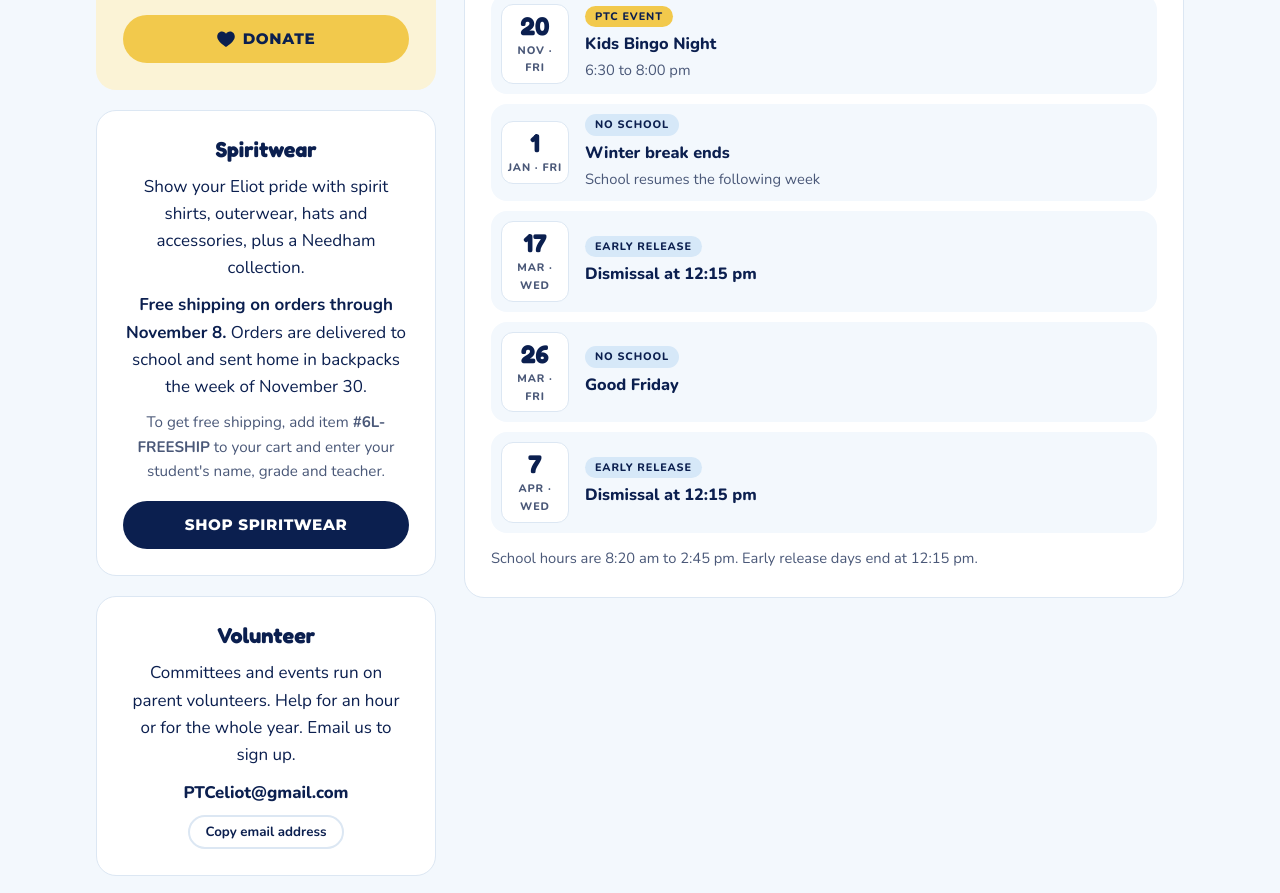
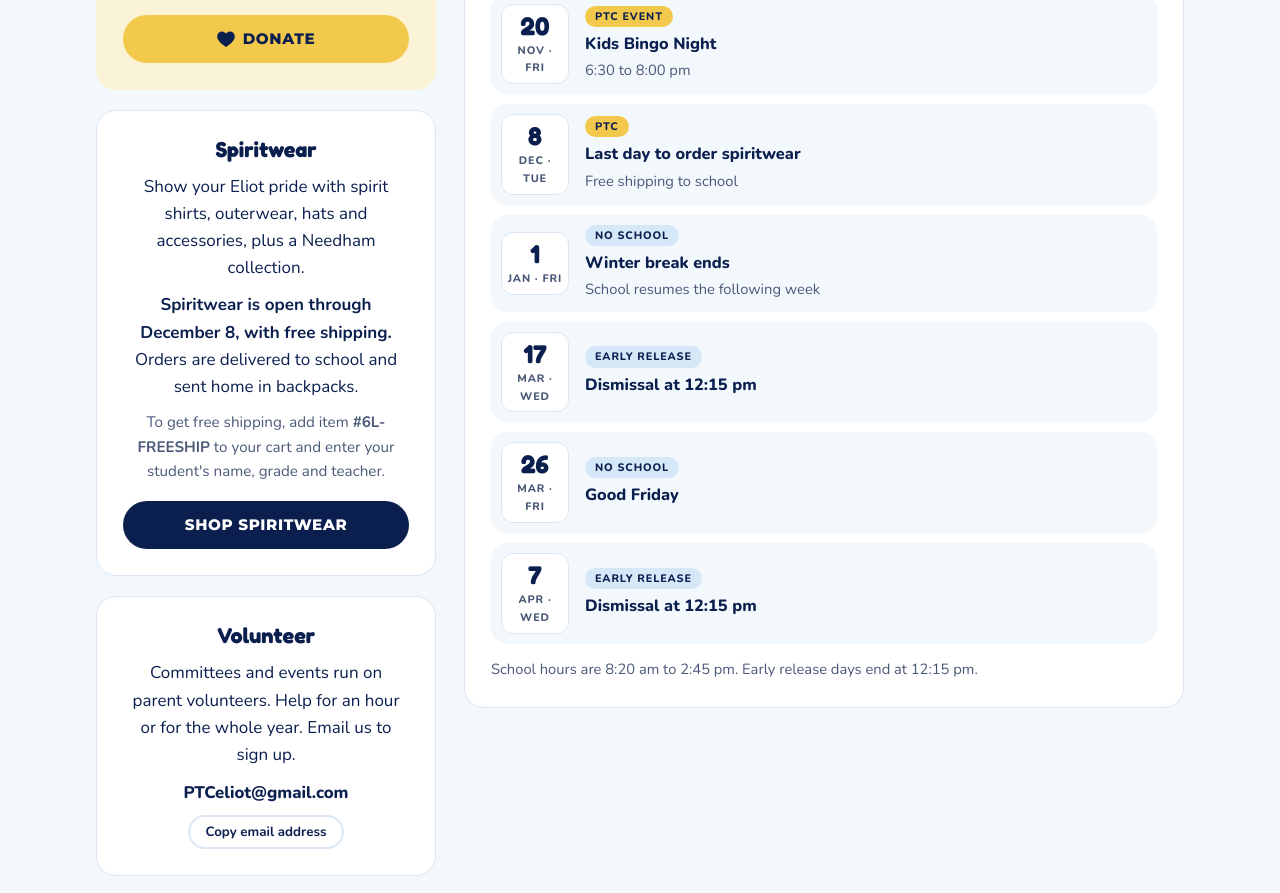
Before and after one commit to Eliot-PTC/website, a plain HTML site: page index.html in a window 1280 px wide. Shown: the part 862-1755 px from the top of the page. Drawn offline with nearby package versions, Linux system fonts and the light colour scheme.

Commit message:
Extend spiritwear ordering through December 8
Co-Authored-By: Claude Opus 5.5 <noreply@anthropic.com>
Claude-Session: https://claude.ai/code/session_01WgYhNCSUrqtHTWCfyZ4xKN

```diff
--- a/index.html
+++ b/index.html
@@ -266,7 +266,7 @@ footer{background:var(--footer);border-top:1px solid rgba(255,255,255,.12);paddi
       <div class="card center" id="spiritwear">
         <h2>Spiritwear</h2>
         <p>Show your Eliot pride with spirit shirts, outerwear, hats and accessories, plus a Needham collection.</p>
-        <p><strong>Free shipping on orders through November 8.</strong> Orders are delivered to school and sent home in backpacks the week of November&nbsp;30.</p>
+        <p><strong>Spiritwear is open through December 8, with free shipping.</strong> Orders are delivered to school and sent home in backpacks.</p>
         <p class="sw-how">To get free shipping, add item <strong>#6L-FREESHIP</strong> to your cart and enter your student's name, grade and teacher.</p>
         <a class="btn blue block" href="https://www.amerasport.com/ELIOT-SCHOOL/departments/2081/" target="_blank" rel="noopener">Shop spiritwear</a>
       </div>
@@ -293,6 +293,7 @@ footer{background:var(--footer);border-top:1px solid rgba(255,255,255,.12);paddi
         <li><div class="day"><b>3</b><span>Nov · Tue</span></div><div class="what"><span class="kind">No school</span><strong>Election Day</strong></div></li>
         <li><div class="day"><b>11</b><span>Nov · Wed</span></div><div class="what"><span class="kind">No school</span><strong>Veterans Day</strong></div></li>
         <li><div class="day"><b>20</b><span>Nov · Fri</span></div><div class="what"><span class="kind ptc">PTC event</span><strong>Kids Bingo Night</strong><small>6:30 to 8:00 pm</small></div></li>
+        <li><div class="day"><b>8</b><span>Dec · Tue</span></div><div class="what"><span class="kind ptc">PTC</span><strong>Last day to order spiritwear</strong><small>Free shipping to school</small></div></li>
         <li><div class="day"><b>1</b><span>Jan · Fri</span></div><div class="what"><span class="kind">No school</span><strong>Winter break ends</strong><small>School resumes the following week</small></div></li>
         <li><div class="day"><b>17</b><span>Mar · Wed</span></div><div class="what"><span class="kind">Early release</span><strong>Dismissal at 12:15 pm</strong></div></li>
         <li><div class="day"><b>26</b><span>Mar · Fri</span></div><div class="what"><span class="kind">No school</span><strong>Good Friday</strong></div></li>
```
